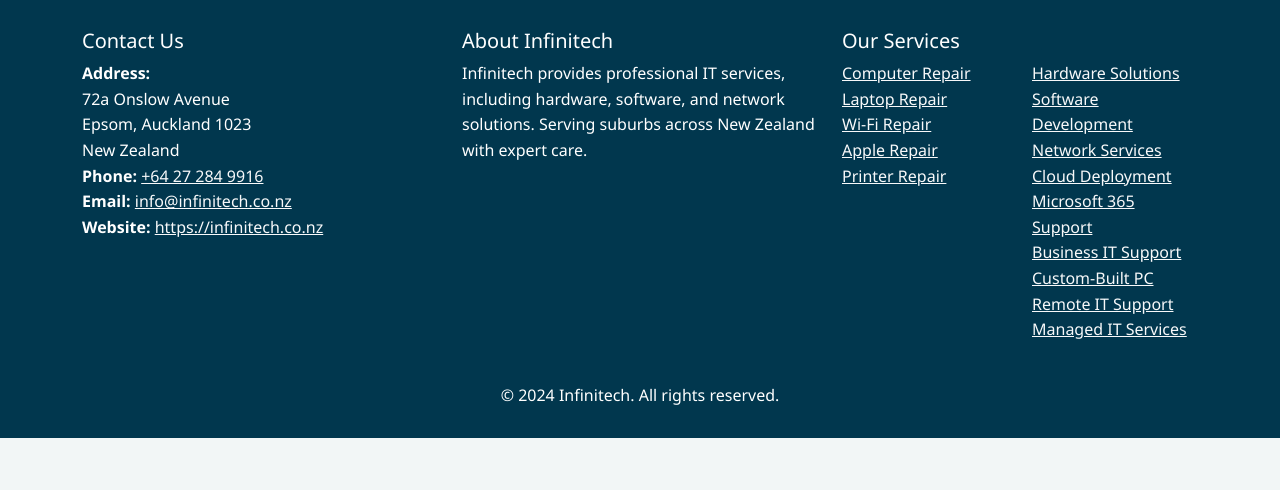
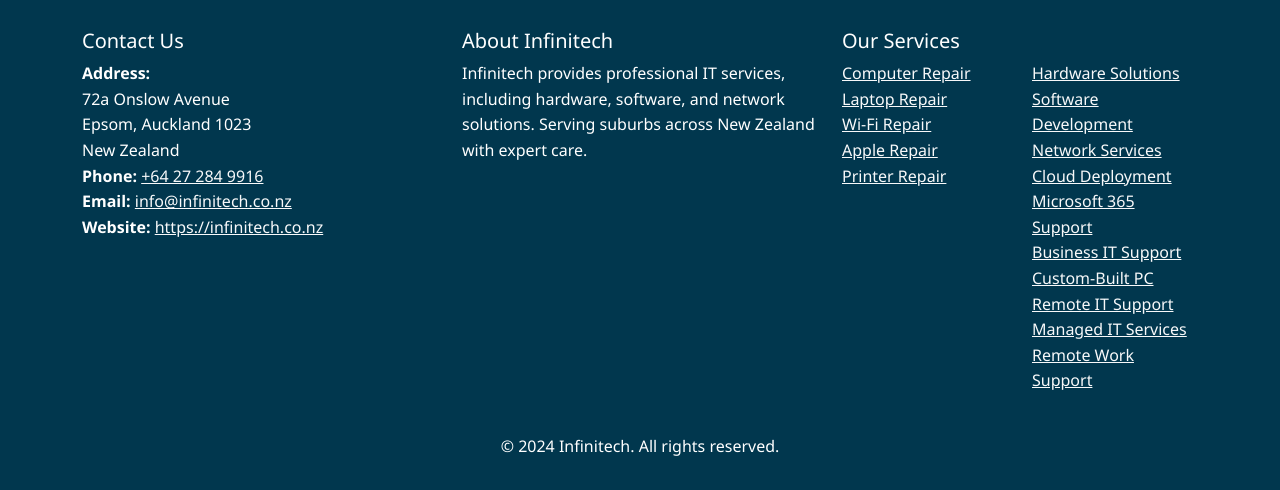
Before and after one commit to martinedach/infinitech-website, a FastAPI app: page /about-us in a window 1280 px wide. Shown: the part 1611-2101 px from the top of the page. Before the commit the page ends 2049 px from the top, so only its background shows below. Run offline with FastAPI, Linux system fonts and the light colour scheme.

Commit message:
minor changes

```diff
--- a/app/templates/base.html
+++ b/app/templates/base.html
@@ -196,6 +196,7 @@
                             <li><a href="/services/custom-built-pc" class="text-light">Custom-Built PC</a></li>
                             <li><a href="/services/remote-it-support" class="text-light">Remote IT Support</a></li>
                             <li><a href="/services/managed-it-services" class="text-light">Managed IT Services</a></li>
+                            <li><a href="/services/remote-work-support" class="text-light">Remote Work Support</a></li>
                         </ul>
                     </div>
                 </div>
```
